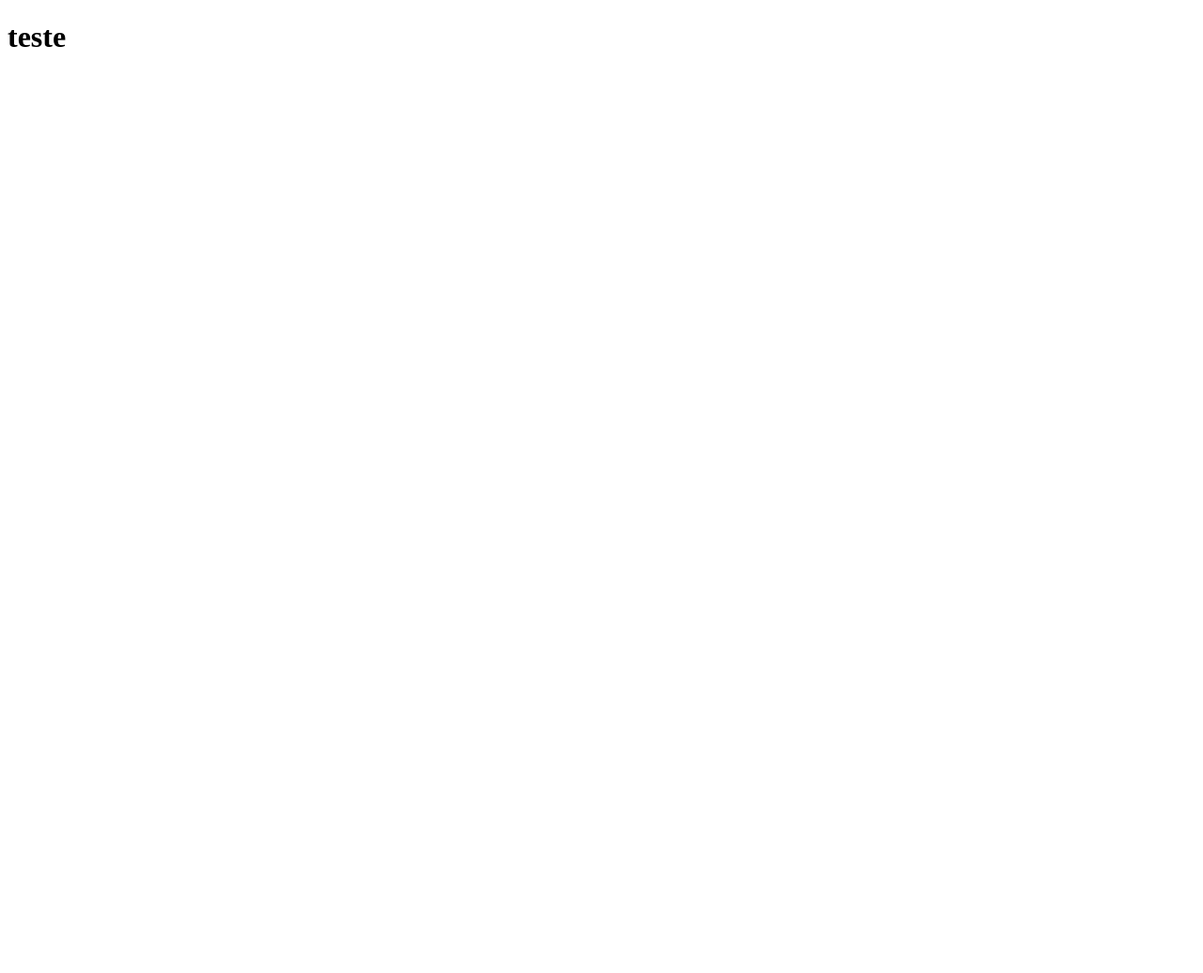
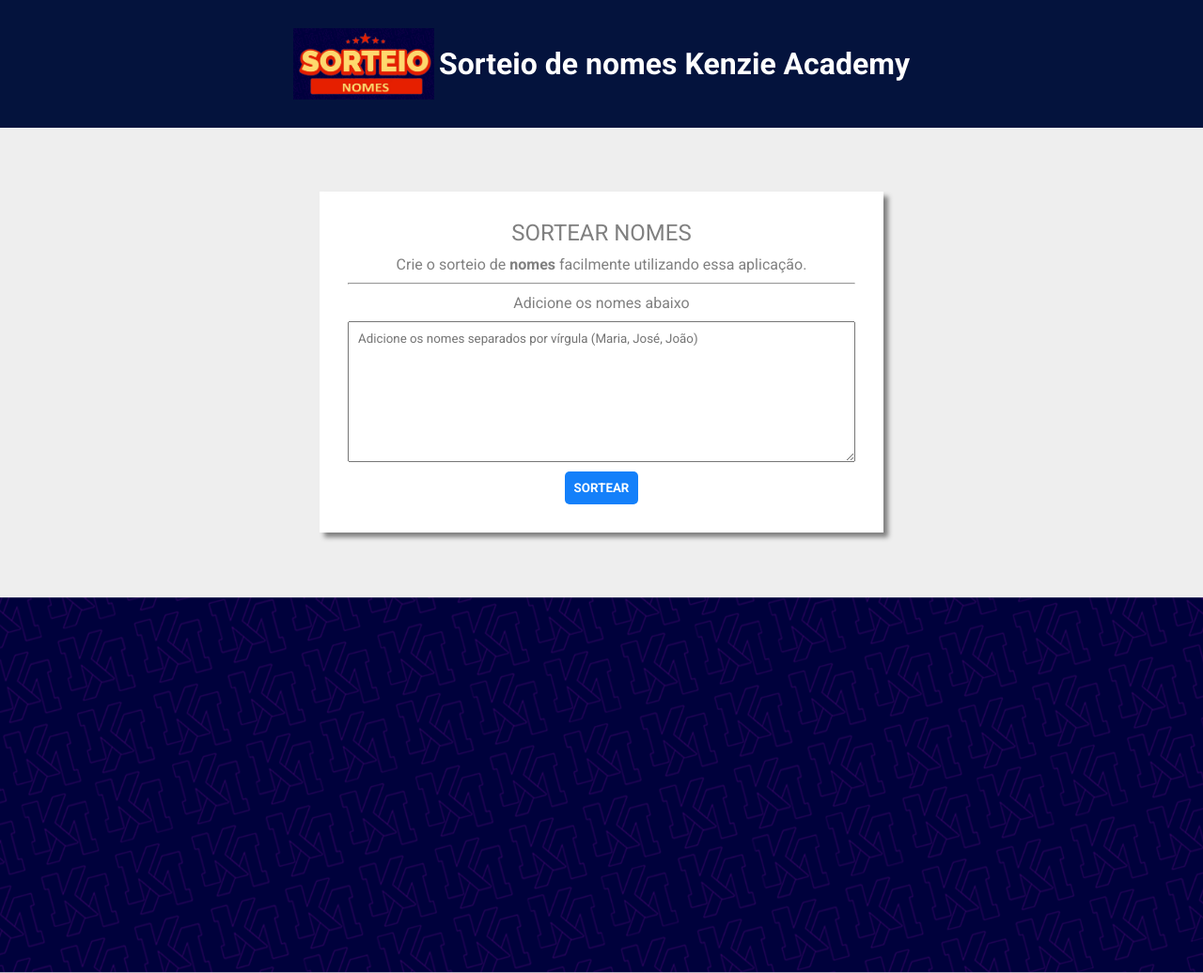
Before and after one commit to andre-amaro-pereira/AppSorteio, a plain HTML site: page index.html in a window 1280 px wide. Shown: the whole page at 94% size. Before the commit the page ends 800 px from the top, so only its background shows below. Drawn offline with Linux system fonts and the light colour scheme.

Commit message:
aplicação sorteio de nomes

```diff
--- /dev/null
+++ b/css/style.css
@@ -0,0 +1,123 @@
+body,header,img,h1,h2,main,section,p,div,input,textarea,button,label,footer,hr{
+    margin: 0;
+    padding: 0;
+    box-sizing: border-box;
+    font-family: 'Roboto', sans-serif;
+}
+body{
+    background-color: #eeeeee;
+
+}
+header{
+    background-color: #04133d;
+    display: flex;
+    justify-content: center;
+    align-items: center;
+    padding: 30px;
+}
+header img{
+    width: 150px;
+}
+header h1{
+    color: #fff;
+    margin-left: 5px;
+    font-weight: bold;
+}
+
+.app{
+    display: flex;
+    justify-content: center;
+    align-items: center;
+    height: 500px;
+}
+
+section{
+    background-color: #fff;
+    box-shadow: 5px 5px 5px #808080;
+    padding: 30px;
+    width: 600px;
+    color: #808080;
+    text-align: center;
+    overflow: hidden;
+    position: relative;
+}
+section h2{
+    font-weight: 400;
+}
+section p{
+    margin: 10px 0;
+}
+.text-left{
+    text-align: left;
+}
+section label{
+    display: none;
+}
+section textarea{
+    display: block;
+    padding: 10px;
+    width: 100%;
+    height: 150px;
+    max-width: 100%;
+    min-width: 100%;
+    max-height: 150px;
+    min-height: 150px;
+}
+section button{
+    background-color: #1480fa;
+    color: #fff;
+    border: none;
+    text-transform: uppercase;
+    padding: 10px;
+    font-weight: bold;
+    cursor: pointer;
+    margin-top: 10px;
+    border-radius: 5px;
+}
+
+footer{
+    height: 400px;
+    background-image: url("/img/fundo-rodape.png");
+    background-size: cover;
+    background-attachment: fixed;
+}
+
+.resultado{
+    position: absolute;
+    top:0;
+    left: -100%;
+    width: 100%;
+    height: 100%;
+    background-color: rgb(4 20 62 / 89%);
+    transition: 0.5s;
+}
+
+.resultado.mostrarResultado{
+    left: 0;
+    transition: 0.5s;
+}
+.resultado span{
+    float: right;
+    margin: 20px;
+    color:#fff;
+    font-size: 20px;
+    width: 40px;
+    height: 40px;
+    border: solid #fff 2px;
+    border-radius: 100%;
+    display: flex;
+    align-items: center;
+    justify-content: center;
+    cursor: pointer;
+}
+.resultado p{
+    text-align: center;
+    color: #fff;
+    font-size: 30px;
+    font-weight: bold;
+    text-transform: uppercase;
+    display: flex;
+    justify-content: center;
+    align-items: center;
+    height: 100%;
+}
--- a/index.html
+++ b/index.html
@@ -1,12 +1,52 @@
 <!DOCTYPE html>
 <html lang="pt-br">
-<head>
-    <meta charset="UTF-8">
-    <meta http-equiv="X-UA-Compatible" content="IE=edge">
-    <meta name="viewport" content="width=device-width, initial-scale=1.0">
-    <title>App de sorteio</title>
-</head>
-<body>
-    <h1>teste</h1>
-</body>
+  <head>
+    <meta charset="UTF-8" />
+    <title>APP Sorteio</title>
+    <link rel="preconnect" href="https://fonts.googleapis.com" />
+    <link rel="preconnect" href="https://fonts.gstatic.com" crossorigin />
+    <link
+      href="https://fonts.googleapis.com/css2?family=Roboto:ital,wght@0,100;0,300;0,400;0,500;0,700;1,100;1,300;1,400;1,500&display=swap"
+      rel="stylesheet"
+    />
+    <link rel="stylesheet" href="css/style.css" />
+  </head>
+  <body>
+    <header>
+      <img src="img/sorteiofundo.png" alt="Logo Aplicativo de sorteio" />
+      <h1>Sorteio de nomes Kenzie Academy</h1>
+    </header>
+
+    <main class="app">
+      <section>
+        <h2>SORTEAR NOMES</h2>
+        <p>
+          Crie o sorteio de <strong>nomes</strong> facilmente utilizando essa
+          aplicação.
+        </p>
+
+        <hr />
+
+        <p class="text-left" style="text-align: center;">Adicione os nomes abaixo</p>
+
+        <div class="formulario">
+          <label for="entradaNomes">Adicione os nomes para o sorteio</label>
+          <textarea
+            id="entradaNomes"
+            placeholder="Adicione os nomes separados por vírgula (Maria, José, João)"
+          ></textarea>
+
+          <button class="botaoSortear">Sortear</button>
+        </div>
+
+        <div class="resultado">
+          <span class="fechar">X</span>
+          <p>Resultado:</p>
+        </div>
+      </section>
+    </main>
+
+    <footer></footer>
+  </body>
+  <script src="/script.js"></script>
 </html>
--- /dev/null
+++ b/script.js
@@ -0,0 +1,32 @@
+const btnSortear = document.querySelector(".botaoSortear");
+const textarea = document.querySelector("textarea");
+const tagResultado = document.querySelector(".resultado p");
+const popUpResultado = document.querySelector(".resultado");
+const btnFechar = document.querySelector(".fechar");
+
+function pegarDadosFormulario() {
+  const valorCampo = textarea.value;
+  const listaNomes = valorCampo.split(",");
+  const tamanhoArray = listaNomes.length;
+  const posicaoNome = gerarNumeroAleatorio(tamanhoArray);
+  const nome = listaNomes[posicaoNome];
+  mostrarResultado(nome);
+
+  textarea.value = "";
+}
+
+btnSortear.addEventListener("click", pegarDadosFormulario);
+
+function gerarNumeroAleatorio(tamanhoArray) {
+  return Math.floor(Math.random() * (tamanhoArray - 0) + 0);
+}
+
+function mostrarResultado(nome) {
+  tagResultado.innerText = `Resultado: ${nome}`;
+  popUpResultado.classList.add("mostrarResultado");
+}
+
+function fecharPopUp() {
+  popUpResultado.classList.remove("mostrarResultado");
+}
+btnFechar.addEventListener("click", fecharPopUp);
```
Also changed, not shown: img/fundo-rodape.png (added), img/sorteio.png (added), img/sorteiofundo.png (added), 1 other file.
